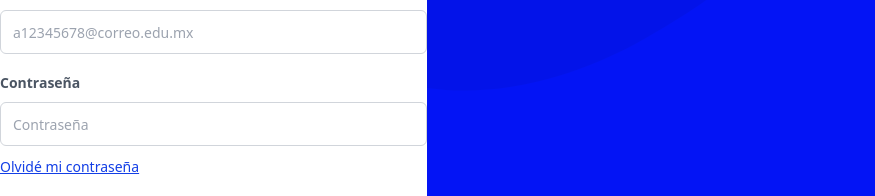
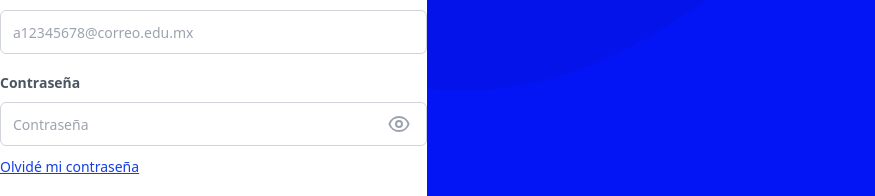
Before and after one commit to FedericoCadena9/project-ruben, a Next.js app: page /login in a window 1280 px wide. Shown: the part 300-496 px from the top of the page, without its empty margins (0-875 px from the left). Built offline with nearby package versions, Linux system fonts and the light colour scheme.

Commit message:
Add toast notifications

```diff
--- a/pages/_app.js
+++ b/pages/_app.js
@@ -1,11 +1,8 @@
-import { QueryClient, QueryClientProvider } from "react-query";
 import { Router } from 'next/router'
 import { parseCookies } from 'nookies';
 
 import '../styles/globals.css'
 
-
-const queryClient = new QueryClient();
 
 function MyApp({ Component, pageProps }) {
 
@@ -34,7 +31,7 @@ MyApp.getInitialProps = async ({ctx}) => {
   const jwt = parseCookies(ctx).jwt
 
   if(!jwt) {
-    if (ctx.pathname === "/") {
+    if (ctx.pathname === "/" || ctx.pathname === "/project") {
       redirectUser(ctx, "login");
     }
   }
--- a/pages/index.jsx
+++ b/pages/index.jsx
@@ -4,9 +4,10 @@ import { useState } from "react";
 import Upload from "../components/Upload";
 
 import getConfig from "next/config";
+import toast, { Toaster } from "react-hot-toast";
 import axios from "axios";
-
-import { parseCookies } from 'nookies';
+import { parseCookies, destroyCookie } from "nookies";
+import Link from "next/link";
 
 const Home = ({ projects }) => {
   const [isMenuOpen, setIsMenuOpen] = useState(false);
@@ -23,6 +24,11 @@ const Home = ({ projects }) => {
   }
 
   console.log(projects.data);
+
+  function handleClick() {
+    destroyCookie(null, "jwt");
+    toast.loading("Saliendo, espere un momento...");
+  }
 
   return (
     <section className="min-h-screen bg-primary-100">
@@ -111,7 +117,11 @@ const Home = ({ projects }) => {
             </div>
           </div>
           <div className="my-px">
-            <div className="btn-dashboard text-gray-400 hover:bg-gray-100 hover:text-gray-700">
+            <Link href="/">
+              <button
+                onClick={handleClick}
+                className="btn-dashboard text-gray-400 hover:bg-gray-100 hover:text-gray-700"
+              >
                 <span className="flex items-center justify-center text-lg text-red-400">
                   <svg
                     xmlns="http://www.w3.org/2000/svg"
@@ -129,7 +139,8 @@ const Home = ({ projects }) => {
                   </svg>
                 </span>
                 <span className="ml-3">Cerrar sesión</span>
-            </div>
+              </button>
+            </Link>
           </div>
         </div>
       </nav>
@@ -306,6 +317,8 @@ const Home = ({ projects }) => {
 
       {/* Modal Upload */}
       <Upload isOpen={isOpen} closeModal={closeModal} />
+
+      <Toaster position="bottom-center" reverseOrder={false} />
     </section>
   );
 };
@@ -322,7 +335,7 @@ export const getServerSideProps = async (ctx) => {
   // );
 
   // let jwt = data.jwt;
-  const jwt = parseCookies(ctx).jwt
+  const jwt = parseCookies(ctx).jwt;
 
   const baseUrl = `${"https://software-ing.herokuapp.com/api"}`;
 
@@ -342,7 +355,7 @@ export const getServerSideProps = async (ctx) => {
 
   return {
     props: {
-      projects: projects
+      projects: projects,
     },
   };
 };
--- a/pages/login.jsx
+++ b/pages/login.jsx
@@ -1,5 +1,4 @@
-import toast, { Toaster } from 'react-hot-toast';
-
+import toast, { Toaster } from "react-hot-toast";
 
 import Link from "next/link";
 import Head from "next/head";
@@ -7,14 +6,11 @@ import { Input } from "../components/Input";
 import { useState } from "react";
 import { setCookie } from "nookies";
 import Router from "next/router";
-import axios from "axios";
 
 const Login = () => {
   const [username, setUsername] = useState("");
   const [password, setPassword] = useState("");
-
-
-
+  const [showPassword, setShowPassword] = useState({ showPassword: false });
 
   async function handleLogin() {
     const loginInfo = {
@@ -34,8 +30,6 @@ const Login = () => {
       }
     );
 
-    toast('Here is your toast.');
-
     const loginResponse = await login.json();
 
     setCookie(null, "jwt", loginResponse.jwt, {
@@ -43,13 +37,18 @@ const Login = () => {
       path: "/",
     });
 
-    if(loginResponse.jwt !== undefined)
-    {
+    if (loginResponse.jwt !== undefined) {
       Router.push("/");
+      toast.success("Logeado correctamente");
     }
-
+    else {
+      toast.error("Correo electrónico o contraseña incorrectos.");
+    }
   }
 
+  const handleShowPassword = () => {
+    setShowPassword({ showPassword: !showPassword.showPassword });
+  };
 
   return (
     <>
@@ -88,14 +87,68 @@ const Login = () => {
                 onChange={(e) => setUsername(e.target.value)}
                 value={username}
               />
-              <Input
-                id="password"
-                type="password"
-                label="Contraseña"
-                placeholder="Contraseña"
-                onChange={(e) => setPassword(e.target.value)}
-                value={password}
-              />
+
+              <div className="w-full space-y-2">
+                <label
+                  htmlFor="password"
+                  className="text-sm font-semibold text-gray-600"
+                >
+                  Contraseña
+                </label>
+                <div className="relative">
+                  <input
+                    id="password"
+                    type={showPassword.showPassword ? "text" : "password"}
+                    value={password}
+                    onChange={(e) => setPassword(e.target.value)}
+                    placeholder="Contraseña"
+                    className="block w-full h-11 rounded-md placeholder:text-gray-400 border-gray-300 text-sm transition focus-within:text-gray-800 focus:border-blue-600 focus:ring-blue-600 disabled:cursor-not-allowed disabled:bg-gray-200 disabled:opacity-75"
+                  />
+                  <div
+                    onClick={handleShowPassword}
+                    className=" absolute inset-y-0 right-0 flex text-gray-400 active:text-gray-600 items-center justify-center pr-4 text-sm leading-5 cursor-pointer"
+                  >
+                    <svg
+                      xmlns="http://www.w3.org/2000/svg"
+                      className={`h-6 w-6 ${
+                        showPassword.showPassword ? "hidden" : ""
+                      }`}
+                      fill="none"
+                      viewBox="0 0 24 24"
+                      stroke="currentColor"
+                      strokeWidth={2}
+                    >
+                      <path
+                        strokeLinecap="round"
+                        strokeLinejoin="round"
+                        d="M15 12a3 3 0 11-6 0 3 3 0 016 0z"
+                      />
+                      <path
+                        strokeLinecap="round"
+                        strokeLinejoin="round"
+                        d="M2.458 12C3.732 7.943 7.523 5 12 5c4.478 0 8.268 2.943 9.542 7-1.274 4.057-5.064 7-9.542 7-4.477 0-8.268-2.943-9.542-7z"
+                      />
+                    </svg>
+
+                    <svg
+                      xmlns="http://www.w3.org/2000/svg"
+                      className={`h-6 w-6 ${
+                        showPassword.showPassword ? "" : "hidden"
+                      }`}
+                      fill="none"
+                      viewBox="0 0 24 24"
+                      stroke="currentColor"
+                      strokeWidth={2}
+                    >
+                      <path
+                        strokeLinecap="round"
+                        strokeLinejoin="round"
+                        d="M13.875 18.825A10.05 10.05 0 0112 19c-4.478 0-8.268-2.943-9.543-7a9.97 9.97 0 011.563-3.029m5.858.908a3 3 0 114.243 4.243M9.878 9.878l4.242 4.242M9.88 9.88l-3.29-3.29m7.532 7.532l3.29 3.29M3 3l3.59 3.59m0 0A9.953 9.953 0 0112 5c4.478 0 8.268 2.943 9.543 7a10.025 10.025 0 01-4.132 5.411m0 0L21 21"
+                      />
+                    </svg>
+                  </div>
+                </div>
+              </div>
             </div>
 
             <div className="mt-2">
@@ -132,7 +185,7 @@ const Login = () => {
           ></div>
         </div>
       </div>
-      <Toaster />
+      <Toaster position="bottom-center" reverseOrder={false} />
     </>
   );
 };
```
Lines whose indentation alone changed are shown as unchanged.
